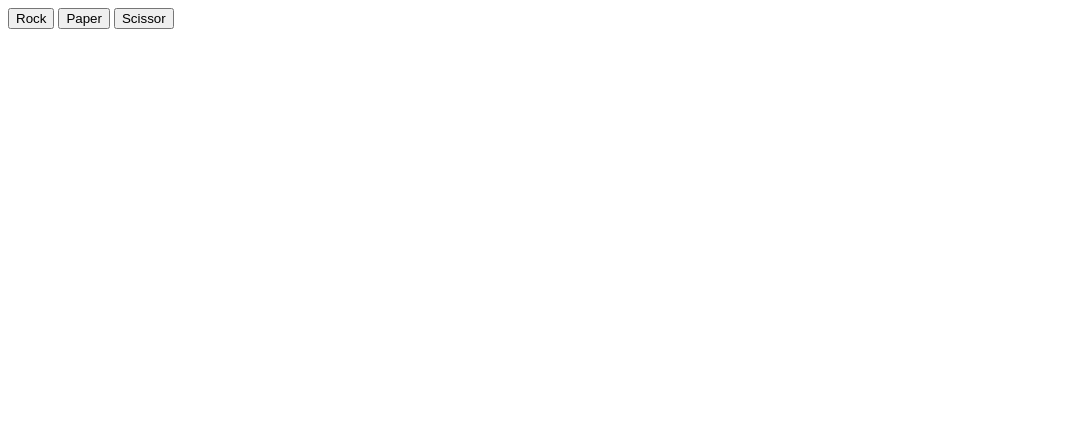
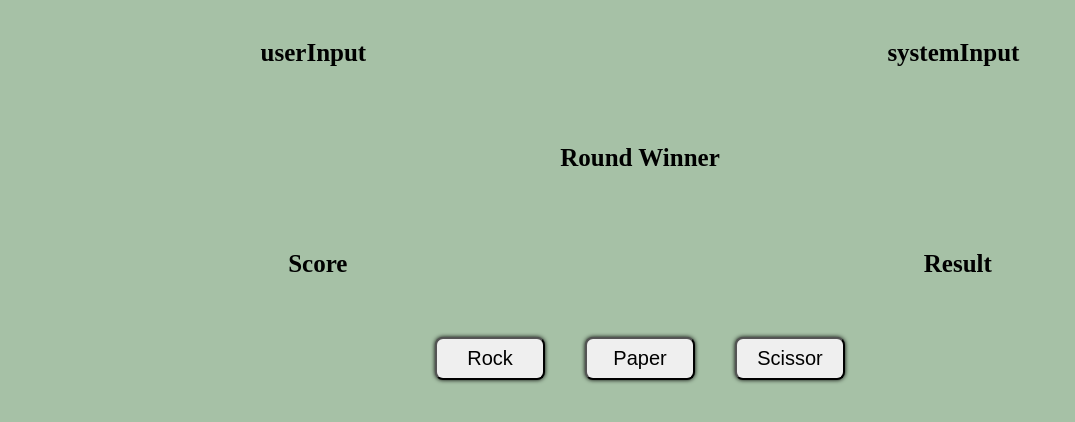
Before and after one commit to AbhishekTyagi0/RockPaperScissors, a plain HTML site: page index.html in a window 1280 px wide. Both pictures are taken after a click on the button "Rock". Shown: the whole page, without its empty margins (0-1075 px from the left). Drawn offline with Linux system fonts and the light colour scheme.

Commit message:
added little style using CSS

```diff
--- a/index.html
+++ b/index.html
@@ -1,20 +1,45 @@
 <!DOCTYPE html>
 <html lang="en">
+
 <head>
     <meta charset="UTF-8">
     <meta name="viewport" content="width=device-width, initial-scale=1.0">
+    <link rel="stylesheet" href="style.css">
+
     <title>Rock Paper Scissors Game</title>
+
 </head>
+
 <body>
+    <div class="bodyContainer">
+        <div class="container">
+            <div class="first-container">
+                <div class="userinput">userInput</div>
+                <div class="systeminput">systemInput</div>
+            </div>
+            <div class="middle-container">
+                <div class="round">Round Winner</div>
+            </div>
+            <div class="second-container">
+                <div class="score">Score</div>
+                <div class="result">Result</div>
+            </div>
 
-    <button id="btn1">Rock</button>
-    <button id="btn2">Paper</button>
-    <button id="btn3">Scissor</button>
+        </div>
 
+
+        <div class="allbtns">
+            <button id="btn1">Rock</button>
+            <button id="btn2">Paper</button>
+            <button id="btn3">Scissor</button>
+        </div>
+
+    </div>
 
 
 
 
     <script src="index.js"></script>
 </body>
+
 </html>
--- a/index.js
+++ b/index.js
@@ -1,21 +1,14 @@
-
 
 
 let systemInput;
 
-let weaponChoice = ["Rock", "Paper", "Scissor"];
 function computerChoice() {
+    let weaponChoice = ["Rock", "Paper", "Scissor"];
     systemInput = Math.floor(Math.random() * weaponChoice.length);
     let choice = weaponChoice[systemInput].toUpperCase();
     return choice;
 }
-let userWeapon;
-function userChoice() {
 
-    userWeapon = "Enter your Weapon of Choice: ";
-    userWeapon = userWeapon.toUpperCase();
-    return userWeapon;
-}
 
 let userScore=0,computerScore=0;
 
@@ -52,37 +45,50 @@ function RPS(system, user) {
 
     }
     else {
-        console.log("Incorrect input, try again");
+        return null;
     }
-}
-
-
-function game() {
-
-        let user = userChoice();
-        let computer = computerChoice();
-        RPS(computer, user);
-        gameResult = computerScore > userScore ? "computer is a winner" : computerScore === userScore ? "Match tie" : "You are winner";
-    console.log(userScore,computerScore);
-    return gameResult;
-
-
 }
 
 
 
 
-console.log(game());
+let userWeapon;
+
+const btn1 = document.getElementById('btn1').addEventListener('click',function(){
+    userWeapon = 'Rock';
+    userWeapon = userWeapon.toUpperCase();
+    console.log(userWeapon);
+    game();
+    console.log(userScore,computerScore);
+
+});
+const btn2 = document.getElementById('btn2').addEventListener('click',function(){
+    userWeapon = 'Paper';
+    userWeapon = userWeapon.toUpperCase();
+    console.log(userWeapon);
+    game();
+    console.log(userScore,computerScore);
+
+});
+const btn3 = document.getElementById('btn3').addEventListener('click',function(){
+    userWeapon = 'Scissor';
+    userWeapon = userWeapon.toUpperCase();
+    console.log(userWeapon);
+    game();
+    console.log(userScore,computerScore);
 
 
+});
 
-const btn1 = document.getElementById('#btn1');
-const btn2 = document.getElementById('#btn2');
-const btn3 = document.getElementById('#btn3');
+function game() {
+
+    let user = userWeapon;
+    let computer = computerChoice();
+    RPS(computer, user);
+    let gameResult = computerScore > userScore ? "Computer is a winner" : computerScore === userScore ? "Match tie" : "You are winner";
+return gameResult;
 
 
+}
 
-btn1.addEventListener('click',function(){
-    userWeapon('Rock');
-    console.log(userWeapon);
-});
+game();
--- /dev/null
+++ b/style.css
@@ -0,0 +1,73 @@
+body {
+    height: 100vh;
+    box-sizing: border-box;
+    background-color: #2626;
+    margin: 0%;
+    padding: 0%;
+}
+
+
+.bodyContainer{
+
+    display: flex;
+    flex-direction: column;
+    height: 400px;
+}
+
+
+
+.container {
+    display: flex;
+    justify-content: space-around;
+    height: 800px;
+    flex-wrap: wrap;
+    flex-direction: column;
+
+}
+
+
+.first-container{
+    display: flex;
+    justify-content: space-around;
+    align-items: center;
+}
+
+.middle-container{
+
+    display: flex;
+    justify-content: center;
+}
+
+.second-container{
+    display: flex;
+    justify-content: space-around;
+    align-items: center;
+}
+
+
+.container div{
+    display: flex;
+    align-items: center;
+    height: 50px;
+    font-size: 25px;
+    font-weight: bolder;
+}
+
+
+.allbtns{
+    display: flex;
+    height: 200px;
+    justify-content: center;
+    align-items: center;
+}
+
+.allbtns button{
+
+    width: 110px;
+    padding: 8px 20px;
+    font-size: 20px;
+    margin: 20px;
+    border-radius: 8px;
+    box-shadow: 0 0 4px;
+
+}
```
